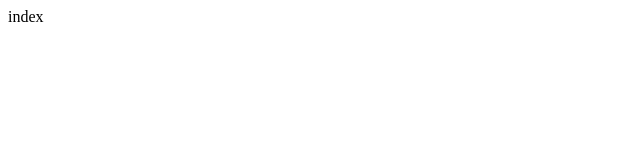
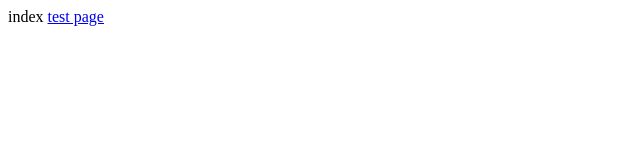
Before and after one commit to cgandh/cgandh.github.io, a plain HTML site: page index.html in a window 1280 px wide. Shown: the full height of the page, 0-640 px from the left. Drawn offline with Linux system fonts and the light colour scheme.

Commit message:
added test link

```diff
--- a/index.html
+++ b/index.html
@@ -1 +1,3 @@
 index
+
+<a href="page.html">test page</a>
```
